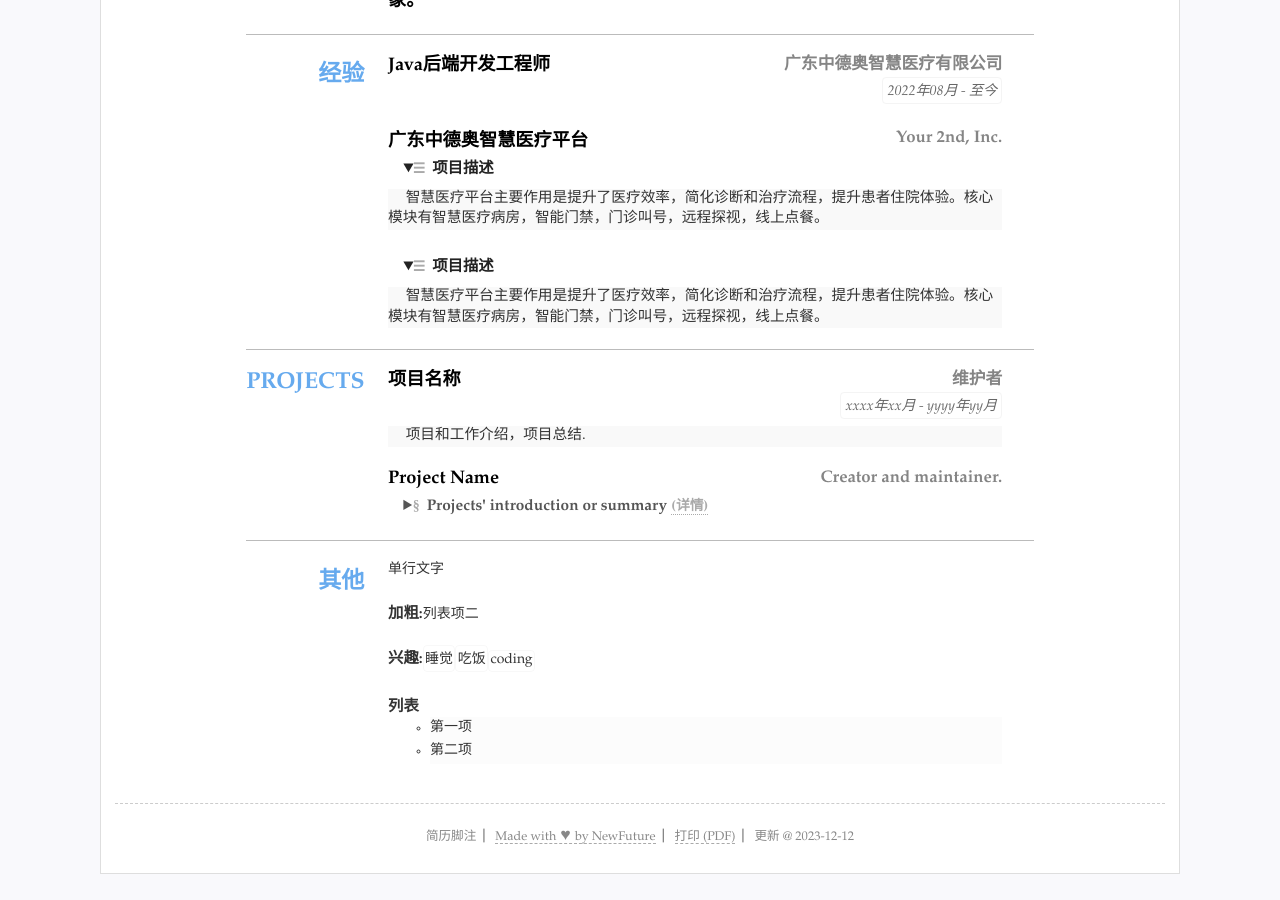
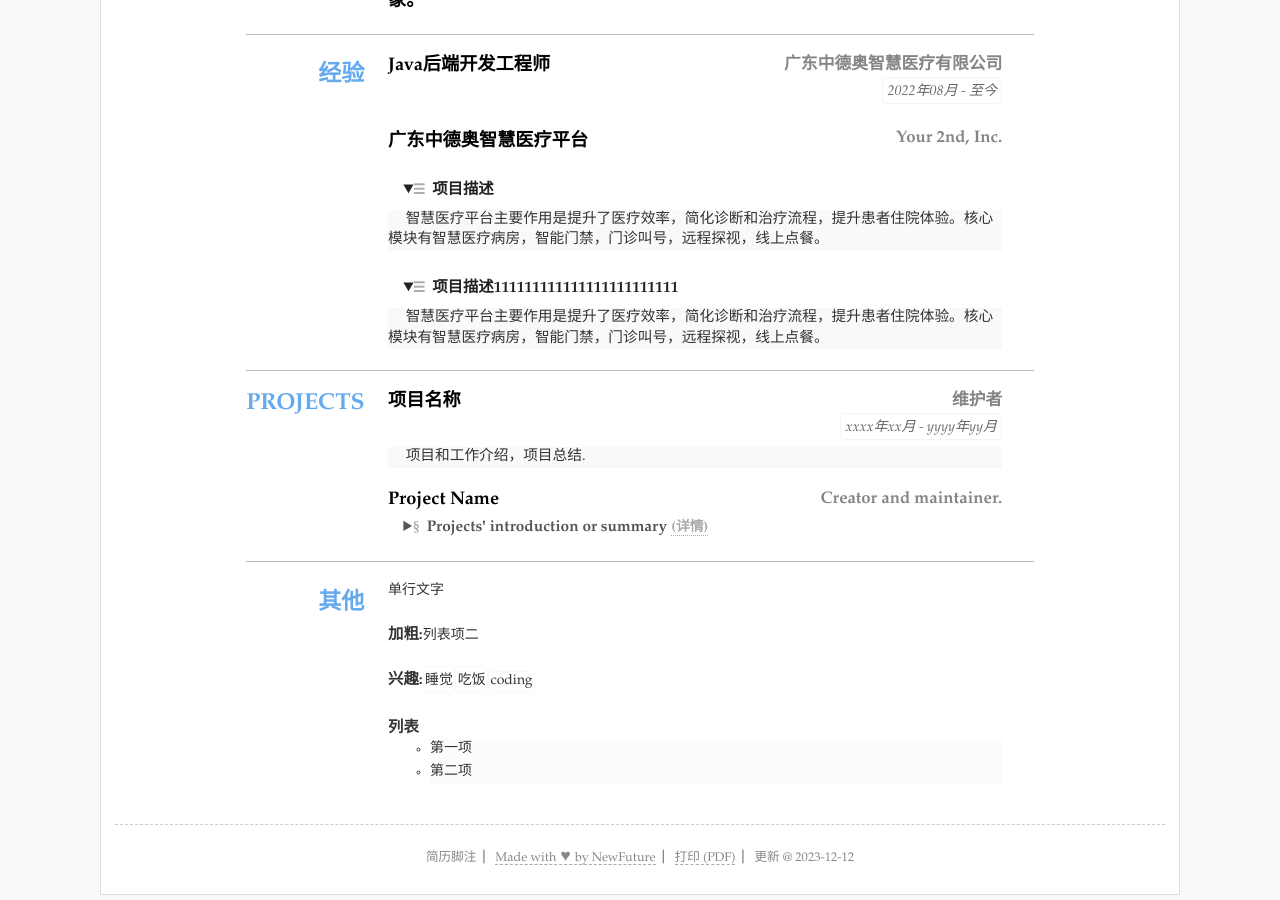
Before and after one commit to hi-luckily-live/plh-yyds, a Jekyll site: the page built from index.html, in a window 1280 px wide and 900 px high, scrolled down 1074 px. Built offline with Jekyll 4.4.1, drawn with Linux system fonts in a browser that asks for light colours.

Commit message:
Update resume.yml

```diff
--- a/_data/resume.yml
+++ b/_data/resume.yml
@@ -61,11 +61,12 @@ main: #简历主要内容，
 
   - title: 广东中德奥智慧医疗平台
     sub: Your 2nd, Inc.
-    summary: 项目描述
+
+  - summary: 项目描述
     detail: 智慧医疗平台主要作用是提升了医疗效率，简化诊断和治疗流程，提升患者住院体验。核心模块有智慧医疗病房，智能门禁，门诊叫号，远程探视，线上点餐。
     open: open
 
-  - summary: 项目描述
+  - summary: 项目描述111111111111111111111111
     detail: 智慧医疗平台主要作用是提升了医疗效率，简化诊断和治疗流程，提升患者住院体验。核心模块有智慧医疗病房，智能门禁，门诊叫号，远程探视，线上点餐。
     open: open
 
```
